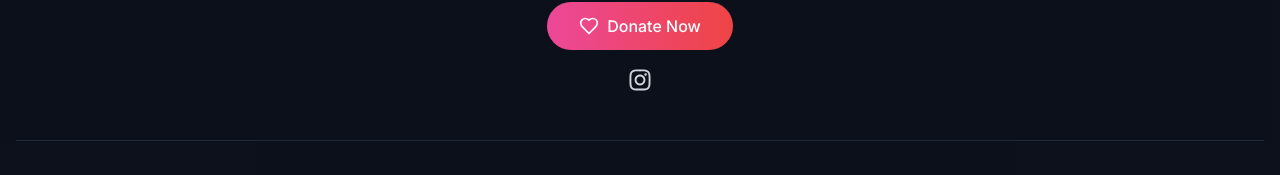
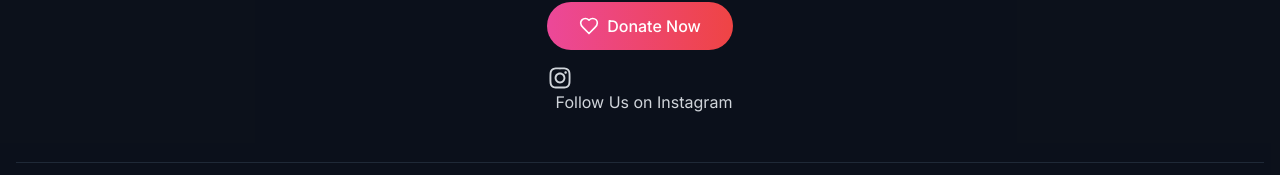
Before and after one commit to Sheel2007/EVCar-Website, a Next.js app: page /EVCar-Website/ in a window 1280 px wide. Shown: the part 2906-3081 px from the top of the page. Built offline with nearby package versions, Linux system fonts and the light colour scheme.

Commit message:
Add instagram button label

```diff
--- a/components/footer.tsx
+++ b/components/footer.tsx
@@ -30,7 +30,8 @@ export function Footer() {
               rel="noopener noreferrer"
               className="text-gray-300 hover:text-pink-500 transition-colors duration-300"
             >
-              <FaInstagram className="w-6 h-6 inline-block" /> {/* Use the Instagram icon */}
+             <FaInstagram className="w-6 h-6" /> {/* Use the Instagram icon */}
+             <span className="ml-2">Follow Us on Instagram</span> {/* Text next to the icon */}
             </Link>
           </div>
 
```
